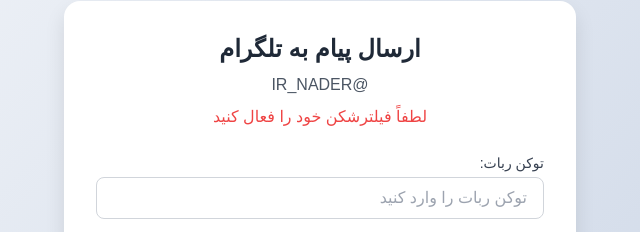
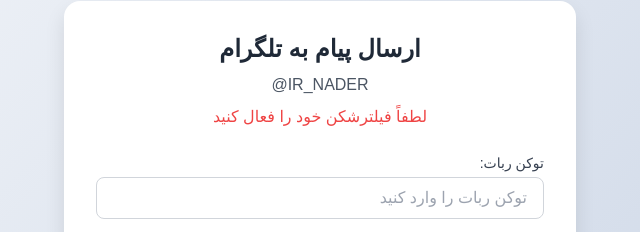
Before and after one commit to 2000nader/send-telegram, a plain HTML site: page index.html in a window 1280 px wide. Shown: the part 117-349 px from the top of the page, 320-960 px from the left. Drawn offline with nearby package versions, Linux system fonts and the light colour scheme; a small style sheet from the web is missing.

Commit message:
جهت تست بات و توکن تلگرام
توکن و آیدی تلگرام را وارد کرده و پیام خود را جهت تست و ارسال به تلگرام وارد کنید

```diff
--- a/index.html
+++ b/index.html
@@ -52,7 +52,7 @@
   <body>
     <div class="container">
       <h1 class="text-2xl font-bold text-center text-gray-800 mb-2">ارسال پیام به تلگرام</h1>
-      <p class="text-center text-gray-600 mb-2">@IR_NADER</p>
+      <p class="text-center text-gray-600 mb-2">IR_NADER@</p>
       <p class="text-center text-red-500 mb-6">لطفاً فیلترشکن خود را فعال کنید</p>
 
       <form class="space-y-4">
```
